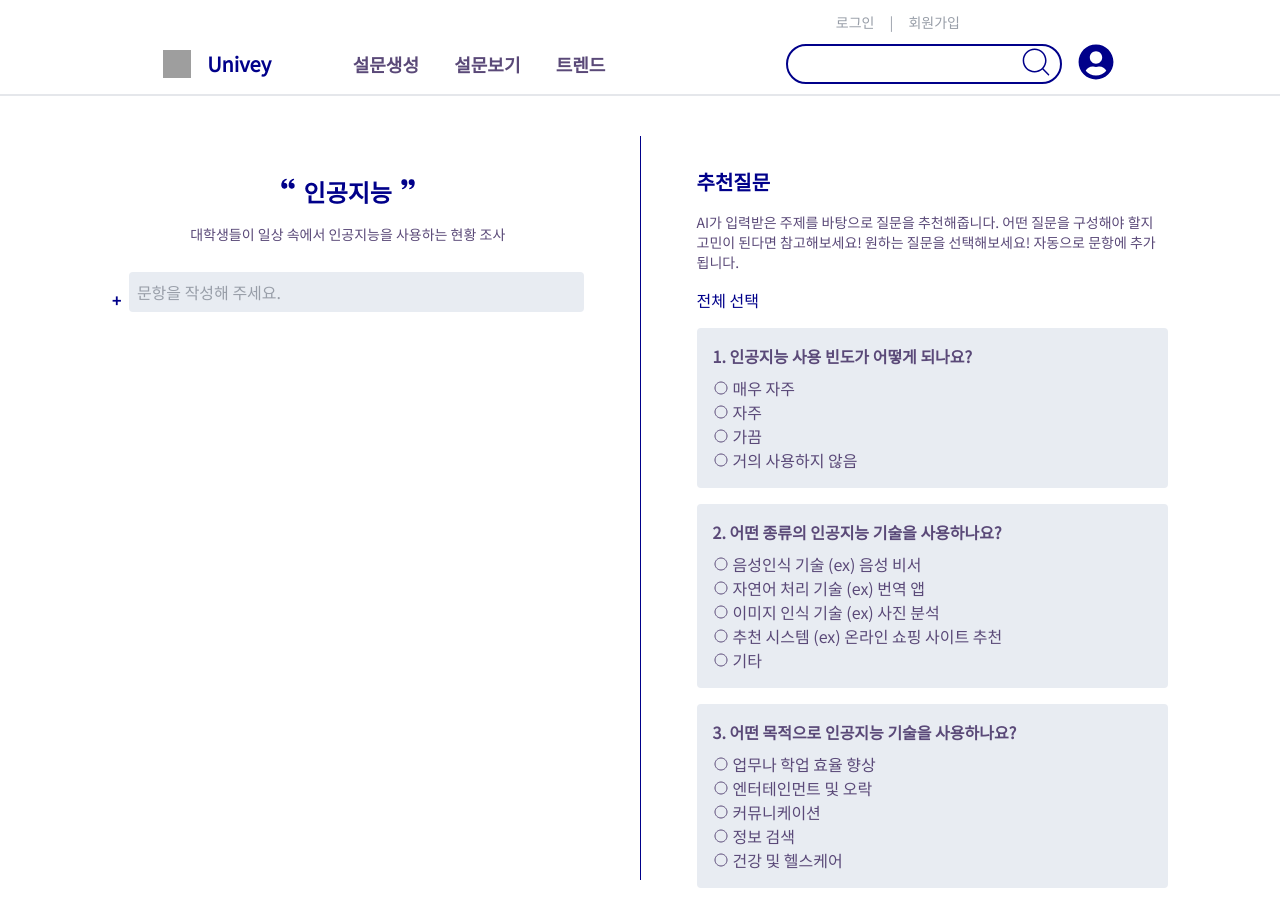
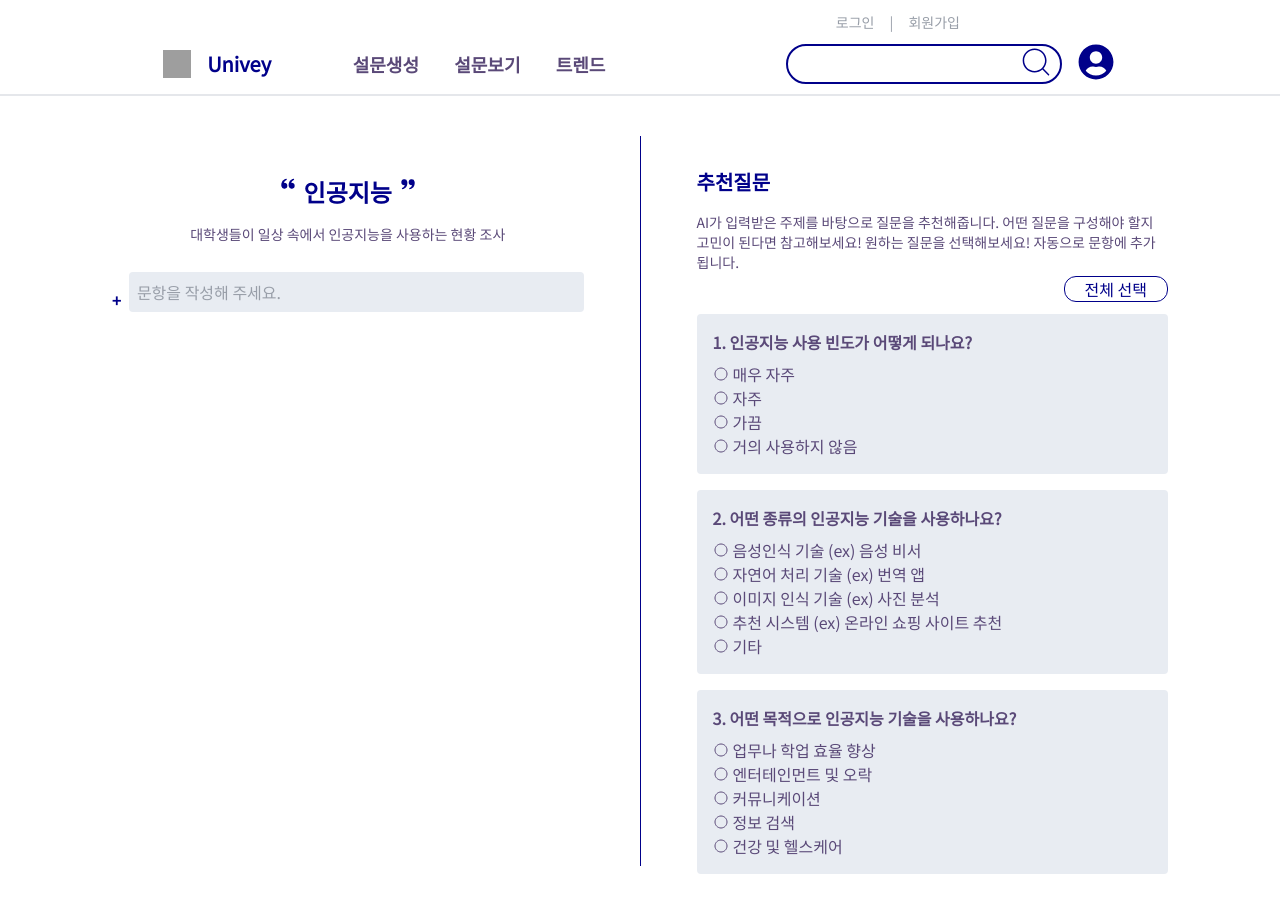
Before and after one commit to lse415/Univey_Front, a React (Create React App) app: page /main/create/detail in a window 1280 px wide. Built offline with nearby package versions, Linux system fonts and the light colour scheme; grey boxes are pictures that could not be loaded.

Commit message:
[FEAT]#12 추천질문 전체선택

```diff
--- a/src/components/create_detail/CreateQuestion.jsx
+++ b/src/components/create_detail/CreateQuestion.jsx
@@ -77,11 +77,6 @@ const CreateQuestion = ({ onCancel, onAddQuestion }) => {
             ))}
           </div>
         )}
-        {/* <div className="pr-5 mt-2 text-right">
-          <button onClick={handleAddQuestion} className="text-blue-500 px-4 py-2 mr-2">
-            Add Question
-          </button>
-        </div> */}
       </div>
     </div>
   ) : null;
--- a/src/components/create_detail/RecommendedQuestions.jsx
+++ b/src/components/create_detail/RecommendedQuestions.jsx
@@ -1,22 +1,22 @@
-import React, {useState} from 'react';
+import React from 'react';
 import QuestionCard from './QuestionCard';
 
-// RecommendedQuestions : 추천된 질문
-// recommendedQuestions 배열을 받아 각각의 추천 질문에 대한 QuestionCard를 렌더링
-// 이 때, QuestionCard를 클릭하면 해당 추천 질문을 추가하기 위한 콜백 함수인 onAddQuestion 호출
-
-const RecommendedQuestions = ({ recommendedQuestions, onAddQuestion }) => {
+const RecommendedQuestions = ({ recommendedQuestions, onAddQuestion, onAddAllQuestions }) => {
   return (
     <div className="flex-1 p-4 mt-14">
-
       <div className="text-xl font-semibold text-main_color mb-4">추천질문</div>
-      <p className="mb-4 text-sm">
+      <p className="mb-1 text-sm">
         AI가 입력받은 주제를 바탕으로 질문을 추천해줍니다. 어떤 질문을 구성해야 할지 고민이 된다면 참고해보세요!
         원하는 질문을 선택해보세요! 자동으로 문항에 추가됩니다.
       </p>
-      <button className="text-right text-main_color mb-4">
-        전체 선택
-      </button>
+      <div className="flex justify-between items-center mb-3">
+        <div></div> {/* 버튼 오른쪽 정렬용 div.. */}
+        <button
+          onClick={() => onAddAllQuestions(recommendedQuestions)}
+          className="text-main_color border border-main_color rounded-xl px-5">
+          전체 선택
+        </button>
+      </div>
       {recommendedQuestions.map((recommendedQuestion) => (
         <QuestionCard
           key={recommendedQuestion.question_num}
--- a/src/components/create_detail/UserQuestions.jsx
+++ b/src/components/create_detail/UserQuestions.jsx
@@ -20,6 +20,12 @@ const UserQuestions = ({ userQuestions, onRemoveQuestion, onAddQuestion, topic,
 
     setCreatingQuestion(false);
     setNewQuestion('');
+  };
+
+  const handleAddAllQuestions = (questions) => {
+    questions.forEach((question) => {
+      handleAddQuestion(question);
+    });
   };
 
   const handleClick = () => {
--- a/src/pages/CreateDetail.jsx
+++ b/src/pages/CreateDetail.jsx
@@ -38,6 +38,11 @@ const CreateDetail = () => {
     setUserQuestions([...userQuestions, { question, answer, question_num }]);
   };
 
+  const handleAddAllQuestions = () => {
+    // 전체선택
+    setUserQuestions([...userQuestions, ...recommendedQuestions]);
+  };
+
 
   const handleRemoveQuestion = (index) => {
     const updatedQuestions = [...userQuestions];
@@ -61,6 +66,7 @@ const CreateDetail = () => {
         <RecommendedQuestions
           recommendedQuestions={recommendedQuestions}
           onAddQuestion={handleAddQuestion}
+          onAddAllQuestions={handleAddAllQuestions}
         />
       </div>
     </div>
```
Also changed, not shown: src/components/create_detail/QuestionCard.jsx (line endings or trailing spaces).
